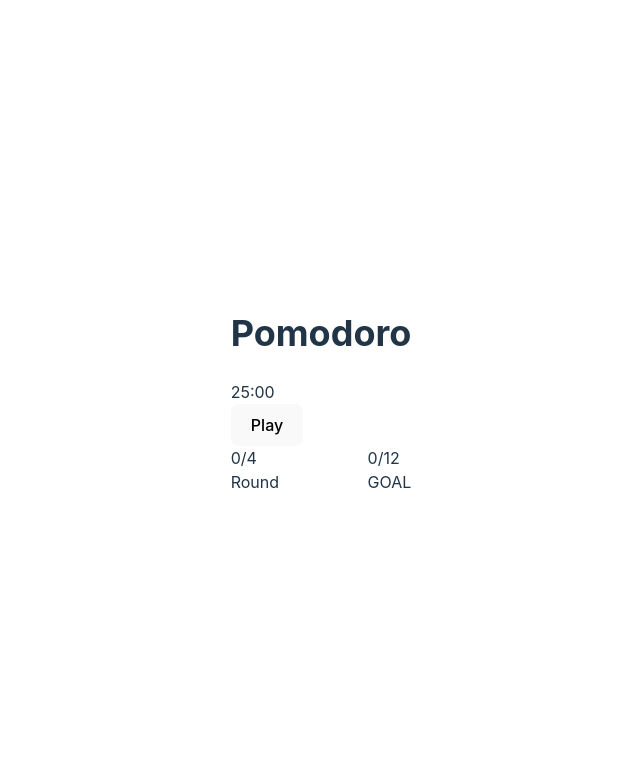
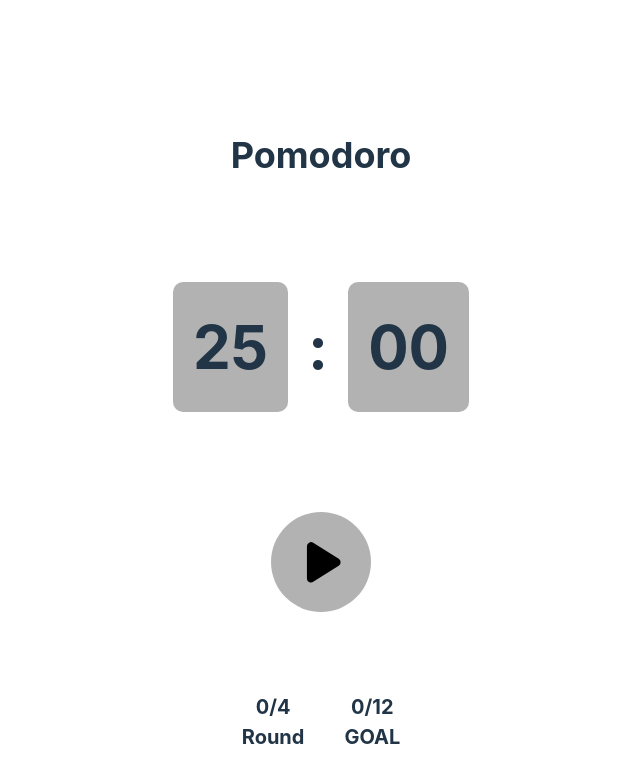
Before and after one commit to wonjangcloud9/vite-test, a React (Vite) app: page / in a window 1280 px wide. Shown: the top 782 px of the page, without its empty margins (319-959 px from the left). Built offline with nearby package versions, Linux system fonts and the light colour scheme.

Commit message:
UI만 일단

```diff
--- a/src/App.tsx
+++ b/src/App.tsx
@@ -3,13 +3,22 @@ import { Header } from "./components/header";
 import { Play } from "./components/play";
 import { Time } from "./components/time";
 
+import styled from "styled-components";
+
+const AppContainer = styled.div`
+  display: flex;
+  flex-direction: column;
+  align-items: center;
+  justify-content: center;
+`;
+
 export default function App() {
   return (
-    <>
+    <AppContainer>
       <Header />
       <Time />
       <Play />
       <Footer />
-    </>
+    </AppContainer>
   );
 }
--- a/src/atoms.ts
+++ b/src/atoms.ts
@@ -15,7 +15,7 @@ export const rounds = atom({
   default: 0,
 });
 
-export const goal = atom({
-  key: "goal",
-  default: 12,
+export const goals = atom({
+  key: "goals",
+  default: 0,
 });
--- a/src/components/footer.tsx
+++ b/src/components/footer.tsx
@@ -8,10 +8,20 @@ const FooterContainer = styled.footer`
   align-items: center;
 `;
 
+const Separator = styled.div`
+  font-size: 60px;
+  font-weight: bold;
+  margin: 20px;
+  display: flex;
+  justify-content: center;
+  align-items: center;
+`;
+
 export const Footer = () => {
   return (
     <FooterContainer>
       <Round />
+      <Separator />
       <Goal />
     </FooterContainer>
   );
--- a/src/components/goal.tsx
+++ b/src/components/goal.tsx
@@ -1,8 +1,21 @@
+import styled from "styled-components";
+import { useRecoilValue } from "recoil";
+import { goals } from "../atoms";
+
+const GoalContainer = styled.div`
+  display: flex;
+  flex-direction: column;
+  align-items: center;
+  font-size: 20px;
+  font-weight: bold;
+`;
+
 export const Goal = () => {
+  const goalsValue = useRecoilValue(goals);
   return (
-    <div>
-      <div>0/12</div>
+    <GoalContainer>
+      <div>{goalsValue}/12</div>
       <div>GOAL</div>
-    </div>
+    </GoalContainer>
   );
 };
--- a/src/components/header.tsx
+++ b/src/components/header.tsx
@@ -3,7 +3,7 @@ import styled from "styled-components";
 const HeaderContainer = styled.header`
   font-size: 36px;
   font-weight: bold;
-  margin-bottom: 20px;
+  margin: 80px 0;
 `;
 
 export const Header = () => {
--- a/src/components/play.tsx
+++ b/src/components/play.tsx
@@ -1,3 +1,49 @@
+import styled from "styled-components";
+import { useRecoilValue, useSetRecoilState } from "recoil";
+import { isRunning, time } from "../atoms";
+
+const PlayContainer = styled.button`
+  background-color: rgba(0, 0, 0, 0.3);
+  border-radius: 50%;
+  height: 100px;
+  width: 100px;
+  cursor: pointer;
+  display: flex;
+  justify-content: center;
+  align-items: center;
+  margin: 80px 0;
+`;
+
 export const Play = () => {
-  return <button>Play</button>;
+  const isRunningValue = useRecoilValue(isRunning);
+  const timeValue = useRecoilValue(time);
+  const setIsRunning = useSetRecoilState(isRunning);
+
+  const handlePlay = () => {};
+  return (
+    <PlayContainer onClick={handlePlay}>
+      {isRunningValue ? (
+        <svg
+          data-slot="icon"
+          fill="currentColor"
+          viewBox="0 0 20 20"
+          xmlns="http://www.w3.org/2000/svg"
+          aria-hidden="true"
+        >
+          <path d="M5.75 3a.75.75 0 0 0-.75.75v12.5c0 .414.336.75.75.75h1.5a.75.75 0 0 0 .75-.75V3.75A.75.75 0 0 0 7.25 3h-1.5ZM12.75 3a.75.75 0 0 0-.75.75v12.5c0 .414.336.75.75.75h1.5a.75.75 0 0 0 .75-.75V3.75a.75.75 0 0 0-.75-.75h-1.5Z"></path>
+        </svg>
+      ) : (
+        <svg
+          data-slot="icon"
+          fill="currentColor"
+          viewBox="0 0 20 20"
+          xmlns="http://www.w3.org/2000/svg"
+          aria-hidden="true"
+          style={{ marginLeft: "5px" }}
+        >
+          <path d="M6.3 2.84A1.5 1.5 0 0 0 4 4.11v11.78a1.5 1.5 0 0 0 2.3 1.27l9.344-5.891a1.5 1.5 0 0 0 0-2.538L6.3 2.841Z"></path>
+        </svg>
+      )}
+    </PlayContainer>
+  );
 };
--- a/src/components/round.tsx
+++ b/src/components/round.tsx
@@ -1,8 +1,21 @@
+import { useRecoilValue } from "recoil";
+import styled from "styled-components";
+import { rounds } from "../atoms";
+
+const RoundContainer = styled.div`
+  display: flex;
+  flex-direction: column;
+  align-items: center;
+  font-size: 20px;
+  font-weight: bold;
+`;
+
 export const Round = () => {
+  const roundsValue = useRecoilValue(rounds);
   return (
-    <div>
-      <div>0/4</div>
+    <RoundContainer>
+      <div>{roundsValue}/4</div>
       <div>Round</div>
-    </div>
+    </RoundContainer>
   );
 };
--- a/src/components/time.tsx
+++ b/src/components/time.tsx
@@ -1,3 +1,44 @@
+import { useRecoilValue } from "recoil";
+import styled from "styled-components";
+import { time } from "../atoms";
+
+const TimeContainer = styled.div`
+  font-size: 60px;
+  font-weight: bold;
+  margin: 20px 0;
+  display: flex;
+  justify-content: center;
+  align-items: center;
+`;
+
+const Card = styled.div`
+  background-color: rgba(0, 0, 0, 0.3);
+  border-radius: 10px;
+  padding: 20px;
+  display: flex;
+  justify-content: center;
+  align-items: center;
+  flex-direction: column;
+`;
+
+const Separator = styled.div`
+  font-size: 60px;
+  font-weight: bold;
+  margin: 20px;
+  display: flex;
+  justify-content: center;
+  align-items: center;
+`;
+
 export const Time = () => {
-  return <div>25:00</div>;
+  const timeValue = useRecoilValue(time);
+  const minutes = Math.floor(timeValue / 60);
+  const seconds = timeValue % 60;
+  return (
+    <TimeContainer>
+      <Card>{minutes}</Card>
+      <Separator>:</Separator>
+      <Card>{seconds >= 10 ? seconds : `0${seconds}`}</Card>
+    </TimeContainer>
+  );
 };
```
